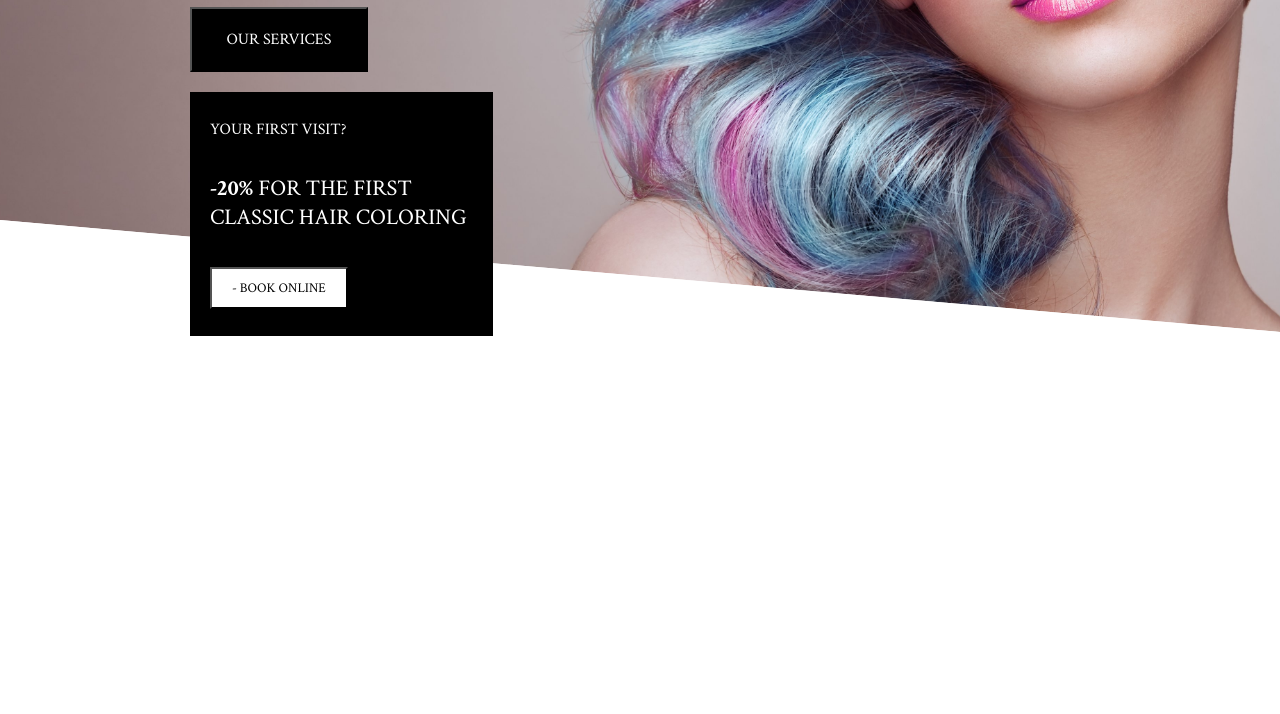
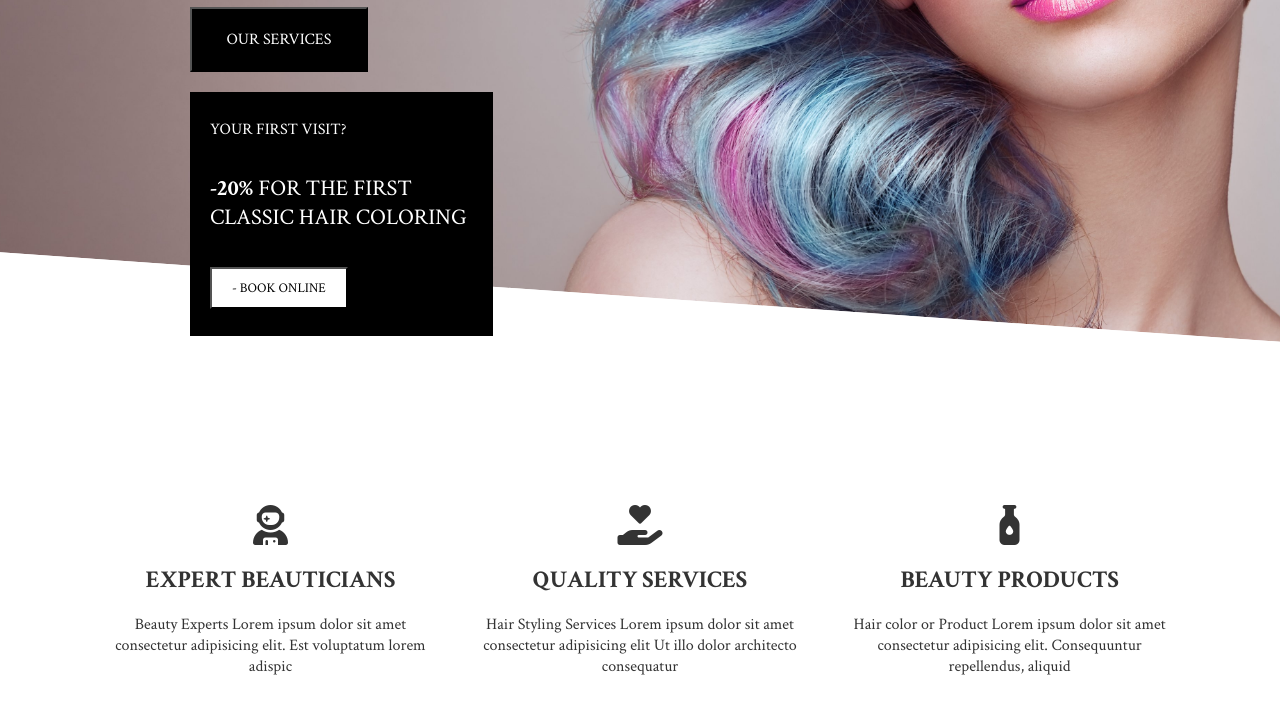
Before and after one commit to Gonpassa/salon, a plain HTML site: page views/index.html in a window 1280 px wide. Shown: the part 454-1168 px from the top of the page. Before the commit the page ends 986 px from the top, so only its background shows below. Drawn offline with Linux system fonts and the light colour scheme.

Commit message:
icons section added, eventlisteners for navbar

```diff
--- a/static/css/styles.css
+++ b/static/css/styles.css
@@ -42,6 +42,15 @@ a{
     margin: 0px 20px;
 }
 
+.active{
+    border-bottom: 1px solid black;
+}
+
+.navbar nav a:hover{
+    border-bottom: 1px solid black;
+}
+
+
 .logo{
     justify-self: flex-start;
     font-weight: bold;
@@ -63,12 +72,13 @@ a{
 .hero::after, .hero::before{
     content: '';
     position: absolute;
-    height: 200px;
-    bottom: -60px;
+    height: 176px;
+    bottom: -57px;
     right: 0;
     left: 0;
     background-color: #fff;
-    transform: skewY(5deg);
+    transform: skewY(4deg);
+    z-index: 1;
 }
 
 .hero .container {
@@ -126,11 +136,38 @@ a{
     font-family: 'Crimson Text';
 }
 
+/* Icons */
+.icons{
+    height: 400px;
+    width: 100%;
+}
 
+.icons .container{
+    height: 350px;
+}
 
+.icons .container section{
+    height: 100%;
+    width: 33%;
+    flex-flow: column nowrap;
+    justify-content: space-around;
+    padding: 80px 15px;
+}
 
+.icons .container section i{
+    font-size: 2.5rem;
+}
 
+.icons .container section h3{
+    font-size: 1.5rem;
+    font-weight: 700;
+}
 
+.icons .container section p{
+    margin: 0 auto;
+    padding: 0 10px;
+    text-align: center;
+}
 
 
 
--- a/static/js/main.js
+++ b/static/js/main.js
@@ -0,0 +1,10 @@
+let navButtons = document.querySelectorAll('.nav-item')
+
+navButtons.forEach(li => {
+    li.addEventListener('click', setActive)
+})
+
+function setActive(){
+    document.querySelector('.active').classList.remove('active')
+    this.classList.add('active')
+}
--- a/views/index.html
+++ b/views/index.html
@@ -16,7 +16,7 @@
             <a class="logo" href="#"><img src="https://ayesha.dropletthemes.com/wp-content/themes/ayesha/images/dark_logo.png"></a>
             <nav>
                 <ul>
-                    <li class="nav-item"><a href="#">HOME</a></li>
+                    <li class="nav-item active"><a href="#">HOME</a></li>
                     <li class="nav-item"><a href="#">ABOUT</a></li>
                     <li class="nav-item"><a href="#">SERVICES</a></li>
                     <li class="nav-item"><a href="#">LOOKBOOK</a></li>
@@ -45,5 +45,27 @@
             </section>
         </section>
     </section>
+
+    <!-- Icons -->
+    <section class="icons">
+        <section class="container flex">
+            <section class="flex">
+                <i class="fa-solid fa-user-astronaut"></i>
+                <h3>EXPERT BEAUTICIANS</h3>
+                <p>Beauty Experts Lorem ipsum dolor sit amet consectetur adipisicing elit. Est voluptatum lorem adispic</p>
+            </section>
+            <section class="flex">
+                <i class="fa-solid fa-hand-holding-heart"></i>
+                <h3>QUALITY SERVICES</h3>
+                <p>Hair Styling Services Lorem ipsum dolor sit amet consectetur adipisicing elit Ut illo dolor architecto consequatur  </p>
+            </section>
+            <section class="flex">
+                <i class="fa-solid fa-bottle-droplet"></i>
+                <h3>BEAUTY PRODUCTS</h3>
+                <p>Hair color or Product Lorem ipsum dolor sit amet consectetur adipisicing elit. Consequuntur repellendus, aliquid</p>
+            </section>
+        </section>
+    </section>
+    <script src="../static/js/main.js"></script>
 </body>
 </html>
```
